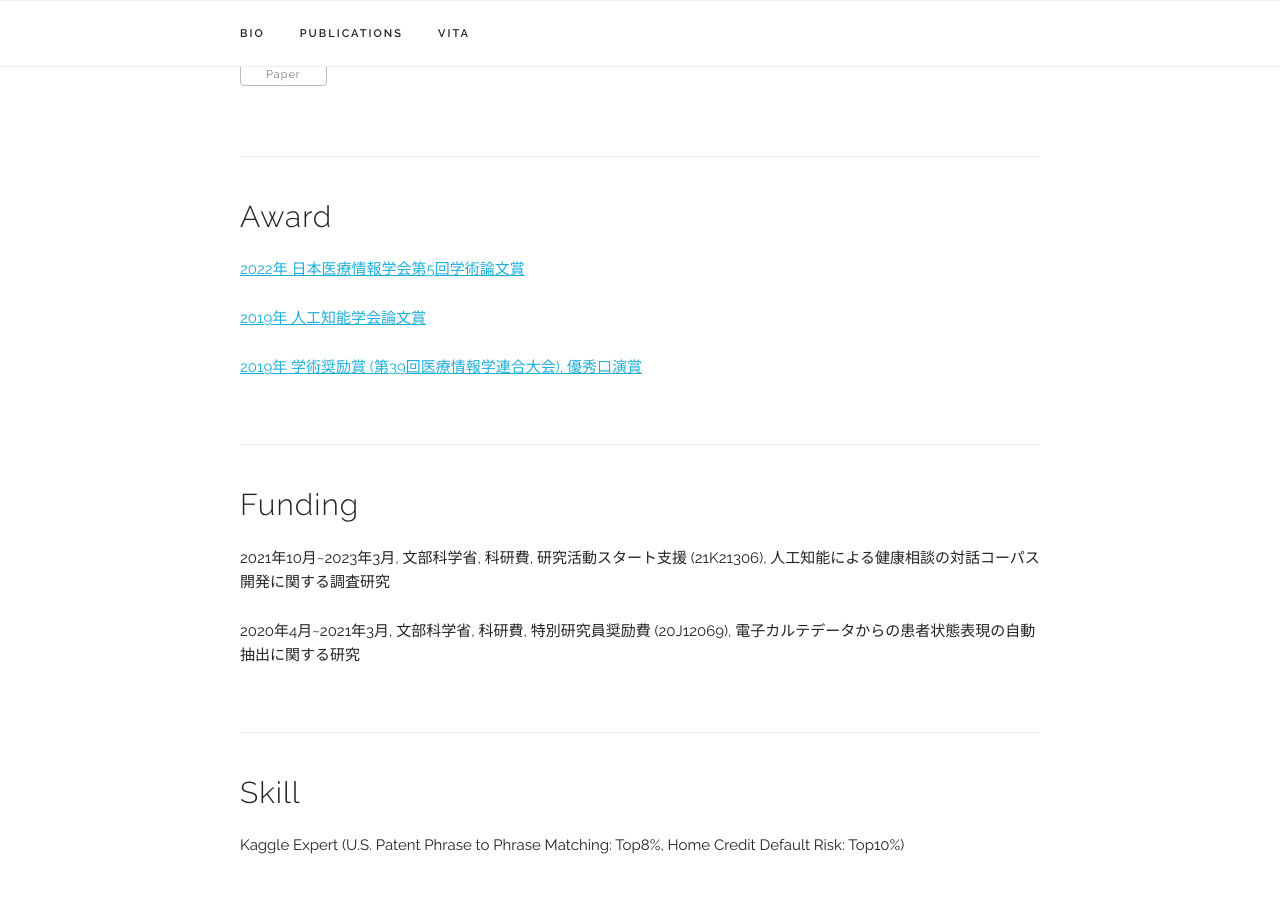
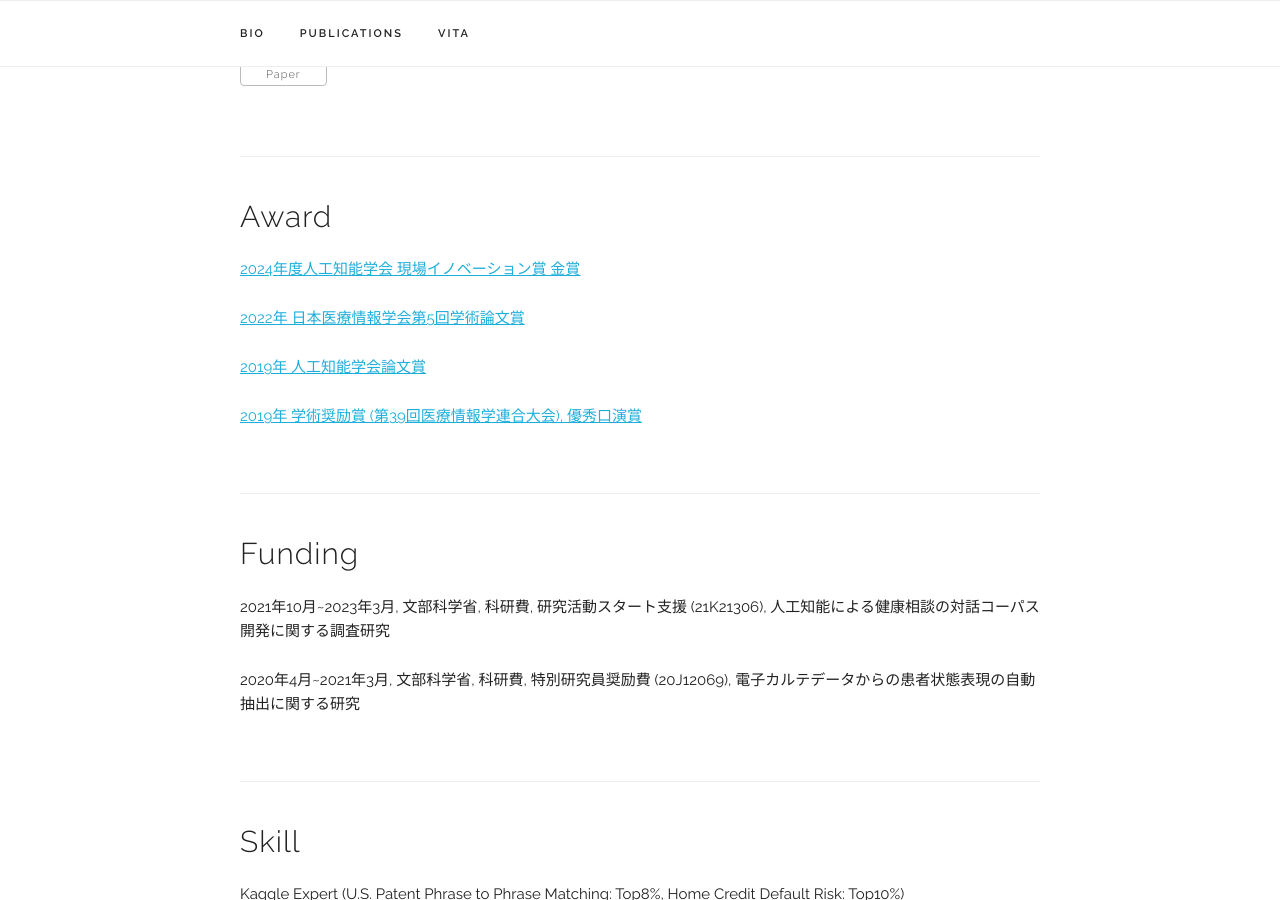
Before and after one commit to daisaku-ss/daisaku-ss.github.io, a Jekyll site: the page built from index.html, in a window 1280 px wide and 900 px high, scrolled down 1107 px. Built offline with Jekyll 4.4.1, drawn with Linux system fonts in a browser that asks for light colours; some web fonts are replaced.

Commit message:
Add files via upload

```diff
--- a/index.html
+++ b/index.html
@@ -361,6 +361,10 @@ title: Home
   <h4>Award</h4>
 
   <div>
+    <p><a href="https://www.ai-gakkai.or.jp/about/award/">2024年度人工知能学会 現場イノベーション賞 金賞</a></p>
+  </div>
+
+  <div>
     <p><a href="https://www.jami.jp/award/22493/">2022年 日本医療情報学会第5回学術論文賞</a></p>
   </div>
 
```
